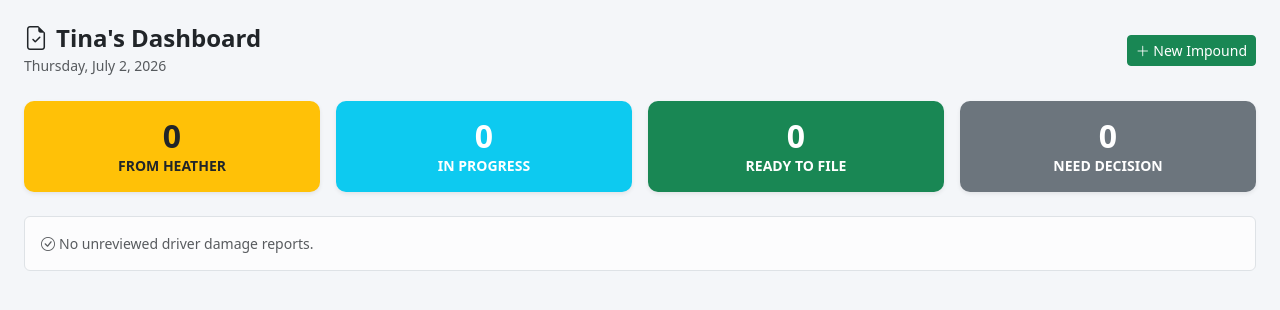
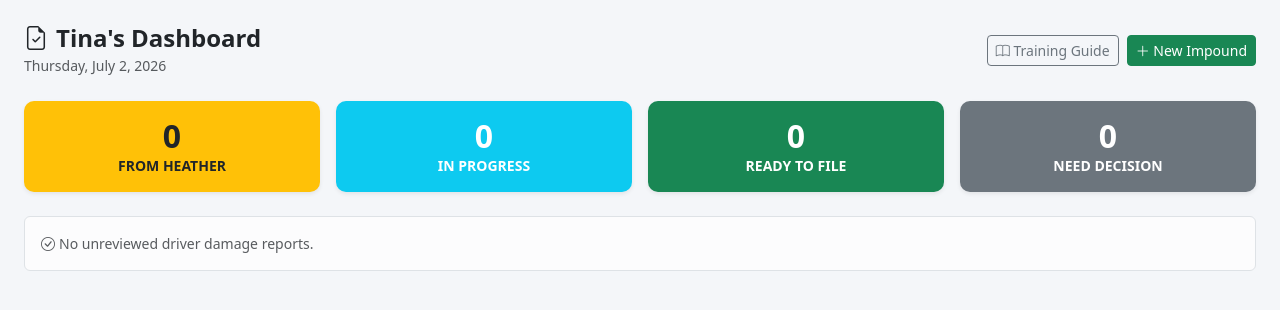
Before and after one commit to timjr4301/impound-manager, a Flask app: page /tina/ in a window 1280 px wide. Shown: the part 122-432 px from the top of the page. Run offline with Flask 3, Linux system fonts and the light colour scheme; a user stored in the database is signed in; data that the repository does not hold is empty.

Commit message:
Add /guides/<role> and Training Guide links for Heather and Tina
Bookmarkable URLs (/guides/heather, /guides/tina) reusing the existing
help-system data and printable_guide.html template — no duplicated
content. Added a visible "Training Guide" button on each dashboard so
staff don't have to know the URL or go through the ? modal to find it.

```diff
--- a/app.py
+++ b/app.py
@@ -639,6 +639,18 @@ def create_app():
             today=today,
             vehicles=active,
         )
+
+    # ── Staff Training Guides ─────────────────────────────────────────────────
+    # Short, bookmarkable URLs to the same role guides served from the ? help
+    # modal (blueprints/help.py's _HELP data + printable_guide.html), so staff
+    # can jump straight to their own guide from inside the app.
+
+    @app.route('/guides/<role>')
+    @login_required
+    def staff_guide(role):
+        from blueprints.help import _HELP, _DEFAULT_HELP
+        data = _HELP.get(role, _DEFAULT_HELP)
+        return render_template('help/printable_guide.html', data=data, role=role)
 
     # ── Search ─────────────────────────────────────────────────────────────────
 
--- a/templates/heather/dashboard.html
+++ b/templates/heather/dashboard.html
@@ -23,6 +23,9 @@
     </a>
     <a href="{{ url_for('print_post_office') }}" class="btn btn-outline-secondary btn-sm" target="_blank">
       <i class="bi bi-printer"></i> Post Office List
+    </a>
+    <a href="{{ url_for('staff_guide', role='heather') }}" class="btn btn-outline-secondary btn-sm" target="_blank">
+      <i class="bi bi-book"></i> Training Guide
     </a>
     {% else %}
     {% if last_calc %}<small class="text-muted">Last calc: {{ last_calc.strftime('%m/%d %I:%M %p') }}</small>{% endif %}
--- a/templates/tina/dashboard.html
+++ b/templates/tina/dashboard.html
@@ -7,7 +7,10 @@
     <h2 class="h4 mb-0 fw-bold"><i class="bi bi-file-earmark-check me-2"></i>Tina's Dashboard</h2>
     <small class="text-muted">{{ today.strftime('%A, %B ') + today.day|string + ', ' + today.year|string if today else '' }}</small>
   </div>
-  <div class="ms-auto">
+  <div class="ms-auto d-flex gap-2 align-items-center">
+    <a href="{{ url_for('staff_guide', role='tina') }}" class="btn btn-outline-secondary btn-sm" target="_blank">
+      <i class="bi bi-book"></i> Training Guide
+    </a>
     <a href="{{ url_for('vehicles_new') }}" class="btn btn-success btn-sm">
       <i class="bi bi-plus-lg"></i> New Impound
     </a>
```
